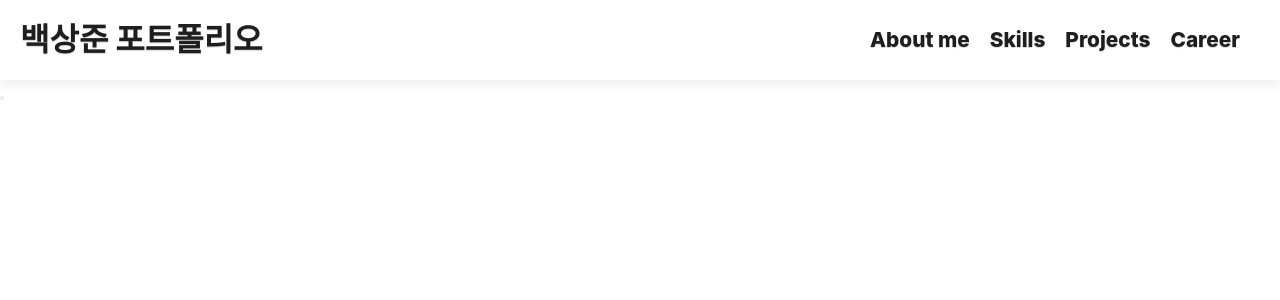
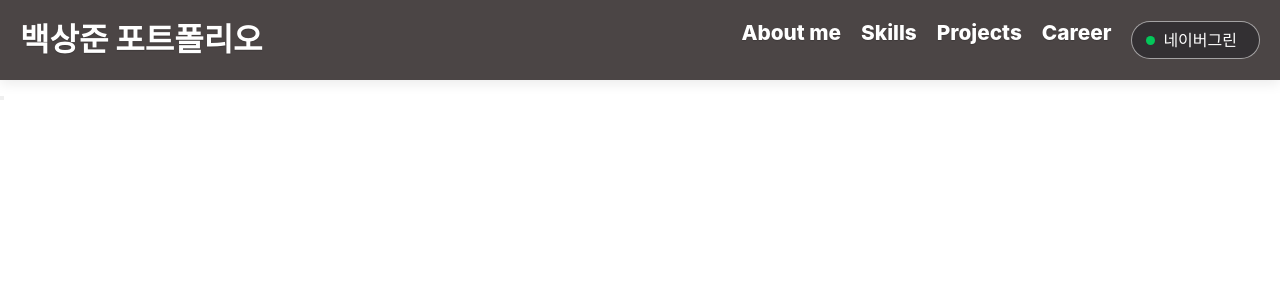
Before and after one commit to Baeksnagjun/baeksangjun-portfolio, a React (Vite) app: page / in a window 1280 px wide. Shown: the top 300 px of the page. Built offline with nearby package versions, Linux system fonts and the light colour scheme; a web font is replaced by a local one.

Commit message:
테마스위치 구도 잡기

```diff
--- a/src/components/common/Gnb.module.css
+++ b/src/components/common/Gnb.module.css
@@ -3,7 +3,7 @@
     flex-direction: row;
     gap: 10px;
     justify-content: space-between;
-    background: #fff;
+    background: #4b4545;
     box-shadow: 0 4px 12px rgba(0, 0, 0, 0.08);
     height: 80px;
     align-items: center;
@@ -18,10 +18,12 @@
 .pageBtn{
     font-size: 1.3rem;
     font-weight: 800;
+    color: #fff;
     text-shadow: 0 1px 1px rgba(0, 0, 0, 0.18);
 }
 .logo {
     margin-left: 20px;
+    color: #fff;
     font-size: 2rem;
     font-weight: 800;
     text-shadow: 0 1px 1px rgba(0, 0, 0, 0.18);
--- a/src/components/common/ThemeSwitcher.module.css
+++ b/src/components/common/ThemeSwitcher.module.css
@@ -0,0 +1,37 @@
+.wrap {
+    position: relative;
+}
+.button {
+    display: flex;
+    align-items: center;
+    gap: 8px;
+    border: 1px solid rgba(255, 255, 255, 0.55);
+    background-color: rgba(20, 20, 28, 0.42);
+    color: #fff;
+    border-radius: 999px;
+    padding: 6px 14px;
+}
+
+.dot {
+    width: 9px;
+    height: 9px;
+    border-radius: 50%;
+    background: #03c75a;
+}
+.dropdown {
+  position: absolute;
+  top: calc(100% + 8px);
+  right: 0;
+  width: 186px;
+  background: #fff;
+  border-radius: 10px;
+  box-shadow: 0 8px 24px rgba(15, 23, 42, 0.18);
+  padding: 6px;
+  z-index: 10;
+}
+.item {
+  display: flex;
+  align-items: center;
+  padding: 7px 9px;
+  border-radius: 7px;
+}
--- a/src/components/common/ThemeSwitcher.tsx
+++ b/src/components/common/ThemeSwitcher.tsx
@@ -1,5 +1,26 @@
+import { useState } from 'react';
 import styles from './ThemeSwitcher.module.css';
 
 export default function ThemeSwitcher() {
-  return <div className={styles.switcher} />;
+
+  const [open, setOpen] = useState(false);
+  return <div className={styles.wrap}>
+    <button
+      type="button"
+      className={styles.button}
+      onClick={()=>setOpen(!open)}>
+        <span className={styles.dot}/>
+        네이버그린
+        <span></span>
+      </button>
+      {open &&(
+        <div className={styles.dropdown}>
+          <p className={styles.head}>사이트 테마 색</p>
+          <div className={styles.item}>네이버 그린  #03C75A</div>
+          <div className={styles.item}>카카오 옐로우  #FEE500</div>
+          <div className={styles.item}>토스 블루  #3182F6</div>
+          <div className={styles.item}>당근 오렌지  #FF6F0F</div>
+          </div>
+      )}
+  </div>;
 }
```
